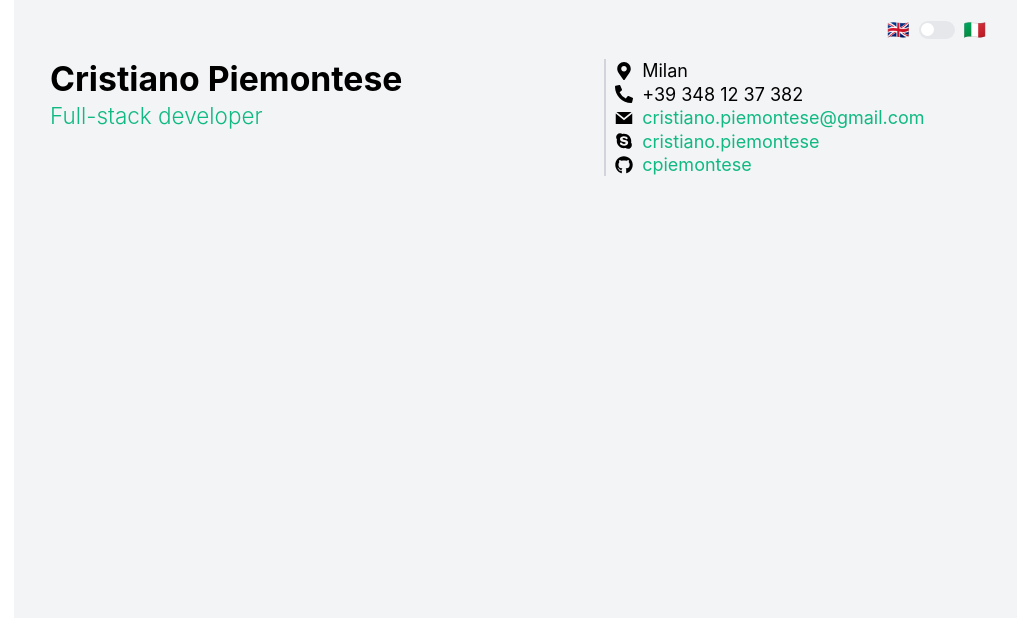
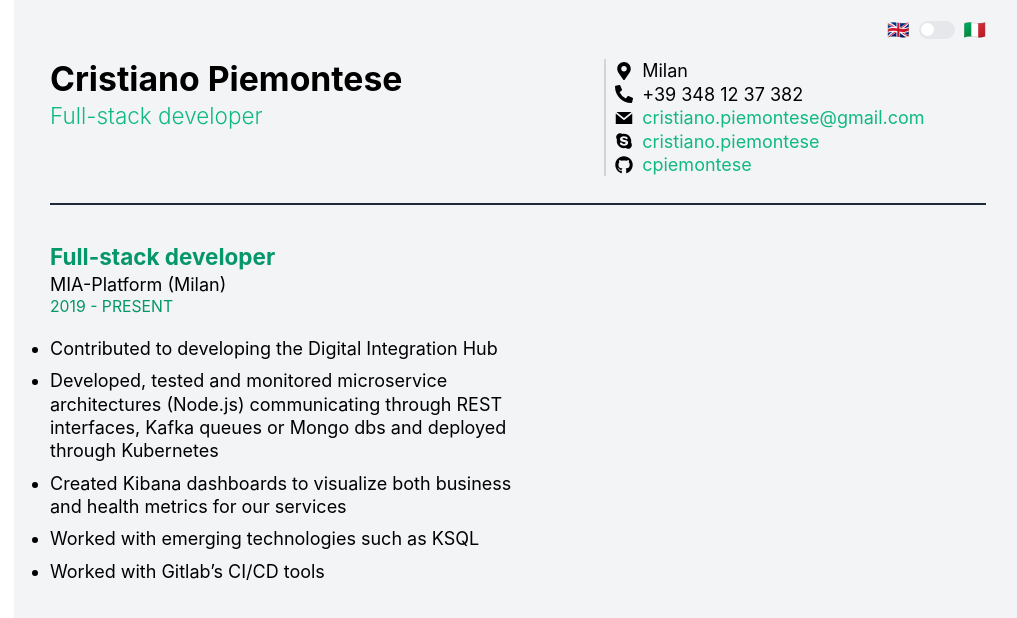
Before and after one commit to cpiemontese/cpiemontese.github.io, a Next.js app: page / in a window 1280 px wide. Shown: the top 618 px of the page, without its empty margins (122-1139 px from the left). Built offline with nearby package versions, Linux system fonts and the light colour scheme.

Commit message:
start adding cv elements

```diff
--- /dev/null
+++ b/components/cv-element.js
@@ -0,0 +1,28 @@
+export default function CVElement({ lang, title, subtitle, period, body, list, grade, children }) {
+  return (
+    <div>
+      <div className="mb-4">
+        <h2 className="text-xl font-bold text-green-600 dark:text-green-500">{title}</h2>
+        {
+          subtitle && <h3 className="text-md">{subtitle}</h3>
+        }
+        {
+          period && <p className="text-sm uppercase text-green-600 dark:text-green-500">{period}</p>
+        }
+      </div>
+      { list && <ul className="list-disc">
+        {
+          list.map((element, index) =>
+            <li key={index} className={`${index + 1 < list.length ? 'mb-2' : ''}`}>
+              {element[lang]}
+            </li>
+          )
+        }
+      </ul> }
+      { body && <p>{body}</p> }
+      {
+        grade && <p className="text-sm">{grade}</p>
+      }
+    </div>
+  );
+}
--- a/components/layout.js
+++ b/components/layout.js
@@ -34,7 +34,7 @@ export default function Layout({ children, home }) {
       <header className="flex justify-end items-center mb-4">
         <Toggle toggled={toggled} setToggled={setToggled} />
       </header>
-      <main>{ children({ lang }) }</main>
+      <main className="dark:text-gray-100">{ children({ lang }) }</main>
       {!home && (
         <div className={styles.backToHome}>
           <Link href="/">
--- a/components/toggle.js
+++ b/components/toggle.js
@@ -13,7 +13,7 @@ export default function Toggle({
         className="flex items-center mx-2 px-0.5 bg-gray-200 dark:bg-gray-600 w-8 h-4 rounded-full focus:outline-none"
         onClick={() => setToggled(!toggled)}
       >
-        <div className={`bg-white dark:bg-gray-800 w-3 h-3 rounded-full smooth transform translate-x-${
+        <div className={`bg-white dark:bg-gray-900 w-3 h-3 rounded-full smooth transform translate-x-${
           toggled ? 4 : 0
         }`}></div>
       </button>
--- a/pages/index.jsx
+++ b/pages/index.jsx
@@ -1,12 +1,14 @@
 import Layout, { EN, IT } from "../components/layout";
 import { FaMapMarkerAlt, FaPhoneAlt, FaSkype, FaGithub } from "react-icons/fa";
 import { GrMail } from "react-icons/gr";
+import CVElement from "../components/cv-element";
 
 export default function IndexPage() {
   return (
     <Layout home>
       {({ lang }) => (
-        <section className="dark:text-gray-100">
+        <>
+          <section className="pb-6 mb-8 border-b-2 border-gray-800 dark:border-gray-100">
             <div className="sm:flex">
               <div className="flex flex-col justify-between sm:w-3/5 border-gray-300 dark:border-gray-600 border-b-2 sm:border-b-0 mb-4 sm:mb-0 pb-4 sm:pb-0 sm:border-r-2 sm:mr-2">
                 <div className="sm:mb-6">
@@ -19,7 +21,9 @@ export default function IndexPage() {
               <div className="flex flex-col justify-center sm:w-2/5">
                 <div className="flex items-center">
                   <FaMapMarkerAlt />
-                <span className="ml-2">{lang === EN ? "Milan" : "Milano"}</span>
+                  <span className="ml-2">
+                    {lang === EN ? "Milan" : "Milano"}
+                  </span>
                 </div>
                 <div className="flex items-center">
                   <FaPhoneAlt />
@@ -55,6 +59,46 @@ export default function IndexPage() {
               </div>
             </div>
           </section>
+          <section className="flex">
+            <div className="sm:w-1/2">
+              <CVElement
+                lang={lang}
+                title={"Full-stack developer"}
+                subtitle={`MIA-Platform (Milan${lang === EN ? "" : "o"})`}
+                period={`2019 - Present${lang === IT ? "e" : ""}`}
+                list={[
+                  {
+                    [EN]:
+                      "Contributed to developing the Digital Integration Hub",
+                    [IT]:
+                      "Contribuito allo sviluppo del Digital Integration Hub",
+                  },
+                  {
+                    [EN]:
+                      "Developed, tested and monitored microservice architectures (Node.js) communicating through REST interfaces, Kafka queues or Mongo dbs and deployed through Kubernetes",
+                    [IT]:
+                      "Sviluppato, testato e monitorato architetture a microservizi (Node.js) con comunicazione tramite interfacce REST, code Kafka o database Mongo e deployment con Kubernetes",
+                  },
+                  {
+                    [EN]:
+                      "Created Kibana dashboards to visualize both business and health metrics for our services",
+                    [IT]:
+                      "Creato dashboard di Kibana per la visualizzazione di metriche di business e di salute per i nostri servizi",
+                  },
+                  {
+                    [EN]: "Worked with emerging technologies such as KSQL",
+                    [IT]: "Lavorato con tecnologie emergenti come KSQL",
+                  },
+                  {
+                    [EN]: "Worked with Gitlab’s CI/CD tools",
+                    [IT]: "Lavorato con strumenti di CI/CD di Gitlab",
+                  },
+                ]}
+              />
+            </div>
+            <div className="sm:w-1/2"></div>
+          </section>
+        </>
       )}
     </Layout>
   );
```
Lines whose indentation alone changed are shown as unchanged.
